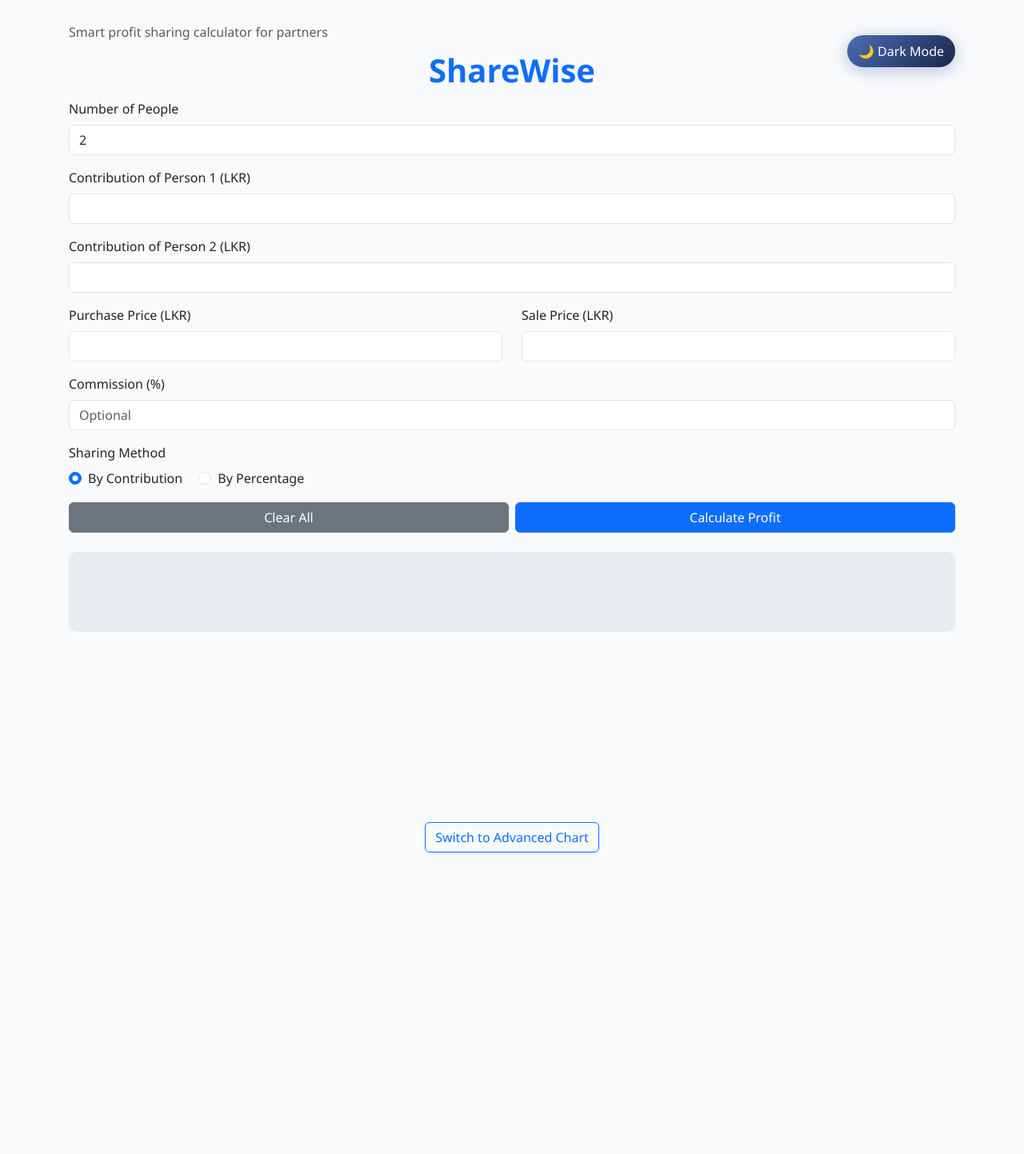
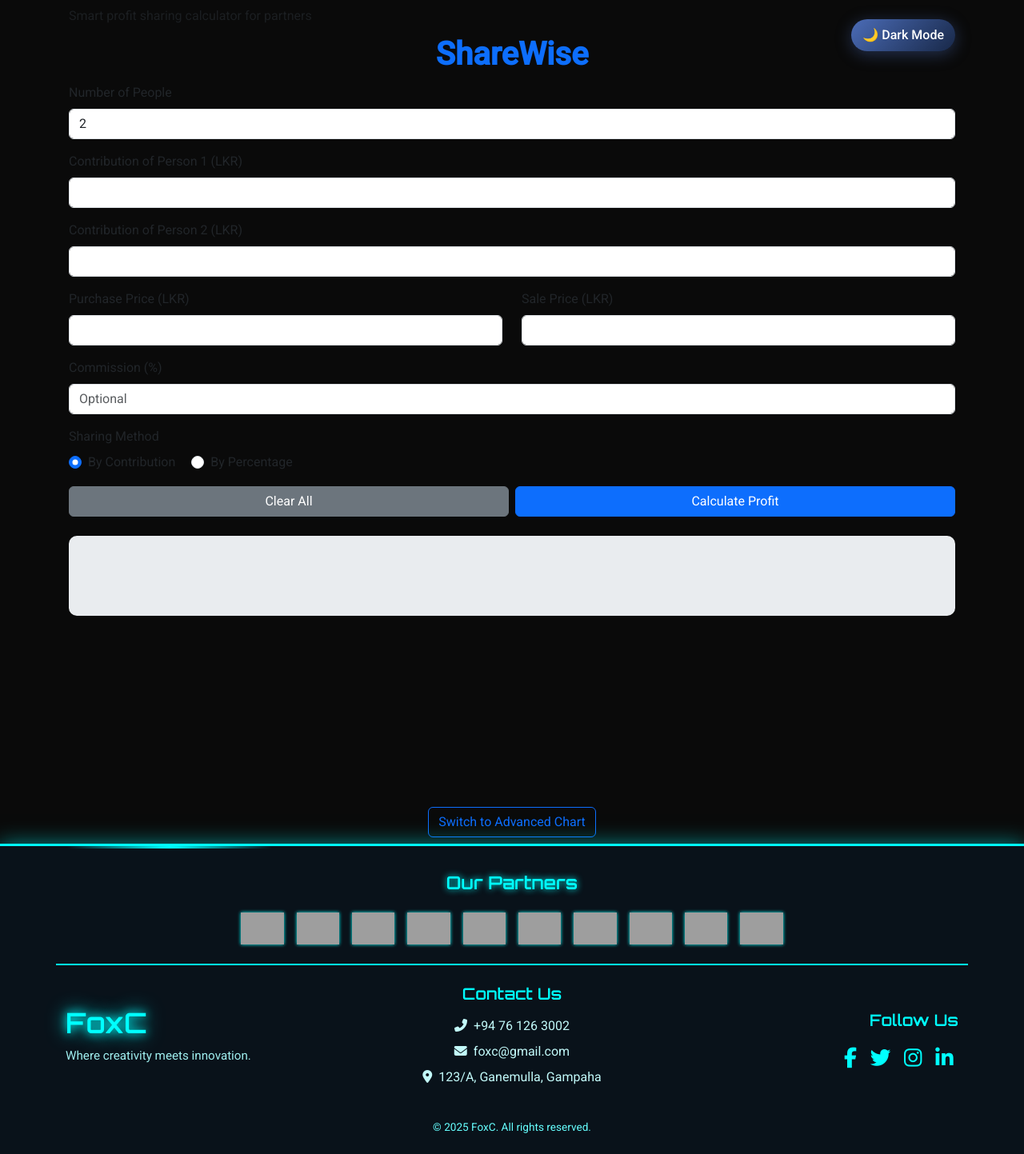
Before and after one commit to chathura-kulathunga/ShareWise, a PHP site: page / in a window 1280 px wide. Shown: the whole page at 80% size. Before the commit the page ends 1066 px from the top, so only its background shows below. Run offline with PHP 8.4, Linux system fonts and the light colour scheme; a map, chart or similar area stays blank; grey boxes are pictures that could not be loaded.

Commit message:
dev-6-footer added

```diff
--- /dev/null
+++ b/assets/css/footer.css
@@ -0,0 +1,124 @@
+/* Body background */
+body {
+  background-color: #0a0a0a;
+  font-family: 'Roboto', sans-serif;
+  margin: 0;
+  padding: 0;
+}
+
+/* Footer style with glass effect and cyan accents */
+.contact-footer {
+  background: rgba(10, 20, 30, 0.85);
+  backdrop-filter: blur(8px);
+  border-top: 3px solid #00ffff;
+  box-shadow: 0 0 25px rgba(0, 255, 255, 0.5);
+  position: relative;
+  overflow: hidden;
+  color: #e0fafa;
+  width: 100%;
+}
+
+/* Partners section inside footer */
+.partners-section {
+  border-bottom: 2px solid #00ffff;
+  padding-top: 2rem;
+}
+
+/* Partners title: orbitron + glow */
+.partners-title {
+  font-family: 'Orbitron', sans-serif;
+  color: #00ffff;
+  text-shadow: 0 0 8px #00ffff;
+  font-size: 1.4rem;
+}
+
+/* Partner logos: clean, hover effect */
+.partner-logo {
+  max-height: 40px;
+  filter: brightness(1) drop-shadow(0 0 2px #00ffff);
+  transition: transform 0.4s ease, filter 0.4s ease;
+}
+
+.partner-logo:hover {
+  transform: scale(1.1);
+  filter: brightness(1.4) drop-shadow(0 0 6px #00ffff);
+}
+
+/* Brand */
+.contact-footer .brand {
+  font-family: 'Orbitron', sans-serif;
+  font-size: 2.2rem;
+  color: #00ffff;
+  text-shadow: 0 0 10px #00ffff, 0 0 25px #00ffff;
+  transition: text-shadow 1s ease-in-out;
+}
+
+/* Tagline */
+.contact-footer .tagline {
+  font-size: 0.95rem;
+  color: #a0f0f0;
+}
+
+/* Headings */
+.contact-footer h5 {
+  font-family: 'Orbitron', sans-serif;
+  font-weight: 600;
+  color: #00ffff;
+  margin-bottom: 1rem;
+}
+
+/* Contact list */
+.contact-list li {
+  margin: 0.5rem 0;
+  color: #c2fafa;
+  font-size: 1rem;
+}
+
+/* Social icons */
+.social-icons a {
+  color: #00ffff;
+  font-size: 1.6rem;
+  margin: 0 0.4rem;
+  display: inline-block;
+  transition: all 0.4s ease;
+}
+
+.social-icons a:hover {
+  color: #ffffff;
+  transform: scale(1.3) rotate(5deg);
+  text-shadow: 0 0 15px #00ffff;
+}
+
+/* Copyright */
+.copyright {
+  color: #66ffff;
+  font-size: 0.85rem;
+  margin-top: 1.5rem;
+}
+
+/* Knight Rider effect */
+.contact-footer::before {
+  content: "";
+  position: absolute;
+  top: 0;
+  left: 0;
+  width: 20%;
+  height: 3px;
+  background: linear-gradient(90deg, transparent, #00ffff, transparent);
+  animation: knightRider 3s infinite alternate ease-in-out;
+}
+
+@keyframes knightRider {
+  0% { left: 0; }
+  100% { left: 80%; }
+}
+
+/* Responsive */
+@media (max-width: 576px) {
+  .contact-footer .brand {
+    font-size: 1.8rem;
+  }
+  .partner-logo {
+    max-height: 30px;
+  }
+}
--- /dev/null
+++ b/assets/js/footer.js
@@ -0,0 +1,14 @@
+// Animate brand text with gentle pulsing glow
+document.addEventListener('DOMContentLoaded', () => {
+  const brand = document.querySelector('.brand');
+
+  // Start with strong glow
+  brand.style.textShadow = '0 0 12px #00ffff, 0 0 25px #00ffff';
+
+  // Pulse every 1.2s
+  setInterval(() => {
+    brand.style.textShadow = brand.style.textShadow === '0 0 12px #00ffff, 0 0 25px #00ffff'
+      ? '0 0 8px #00ffff, 0 0 18px #00ffff'
+      : '0 0 12px #00ffff, 0 0 25px #00ffff';
+  }, 1200);
+});
--- /dev/null
+++ b/includes/footer.php
@@ -0,0 +1,66 @@
+<!DOCTYPE html>
+<html lang="en">
+<head>
+  <meta charset="UTF-8" />
+  <meta name="viewport" content="width=device-width, initial-scale=1.0">
+  <title>FoxC | Contact</title>
+  <link href="https://fonts.googleapis.com/css2?family=Orbitron:wght@600&family=Roboto:wght@400;500&display=swap" rel="stylesheet">
+  <link rel="stylesheet" href="https://cdn.jsdelivr.net/npm/bootstrap@5.3.3/dist/css/bootstrap.min.css">
+  <link rel="stylesheet" href="https://cdnjs.cloudflare.com/ajax/libs/font-awesome/6.5.0/css/all.min.css">
+  <link rel="stylesheet" href="../assets/css/footer.css">
+</head>
+<body>
+
+  <footer class="contact-footer text-light">
+    <!-- Our Partners inside footer, top part -->
+    <div class="partners-section container pb-4">
+      <h4 class="partners-title mb-4 text-center">Our Partners</h4>
+      <div class="d-flex flex-wrap justify-content-center align-items-center gap-3">
+        <img src="https://upload.wikimedia.org/wikipedia/commons/0/01/Singer_logo.svg" alt="Singer" class="partner-logo">
+        <img src="https://upload.wikimedia.org/wikipedia/en/d/d0/Abans_logo.png" alt="Abans" class="partner-logo">
+        <img src="https://upload.wikimedia.org/wikipedia/en/3/36/Softlogic_logo.png" alt="Softlogic" class="partner-logo">
+        <img src="https://upload.wikimedia.org/wikipedia/en/8/87/Damro_logo.png" alt="Damro" class="partner-logo">
+        <img src="https://upload.wikimedia.org/wikipedia/en/7/74/Cargills_logo.png" alt="Cargills" class="partner-logo">
+        <img src="https://upload.wikimedia.org/wikipedia/en/0/06/Arpico_logo.png" alt="Arpico" class="partner-logo">
+        <img src="https://www.javainstitute.edu.lk/wp-content/uploads/2018/06/Logo-JIAT-2018.png" alt="Java Institute" class="partner-logo">
+        <img src="https://seeklogo.com/images/M/minsara-bookshop-logo-697b5c4f5b51d9db1c6ce1d84d99e946.png" alt="Minsara" class="partner-logo">
+        <img src="https://upload.wikimedia.org/wikipedia/commons/9/9d/Toyota_logo.png" alt="Toyota Lanka" class="partner-logo">
+        <img src="https://upload.wikimedia.org/wikipedia/commons/9/9e/BYD_logo.svg" alt="BYD" class="partner-logo">
+      </div>
+    </div>
+
+    <!-- Footer contact part -->
+    <div class="container py-4">
+      <div class="row gy-4 align-items-center">
+        <div class="col-md-4 text-center text-md-start">
+          <h3 class="brand mb-2">FoxC</h3>
+          <p class="small tagline">Where creativity meets innovation.</p>
+        </div>
+        <div class="col-md-4 text-center">
+          <h5>Contact Us</h5>
+          <ul class="list-unstyled contact-list">
+            <li><i class="fas fa-phone-alt me-2"></i>+94 76 126 3002</li>
+            <li><i class="fas fa-envelope me-2"></i>foxc@gmail.com</li>
+            <li><i class="fas fa-map-marker-alt me-2"></i>123/A, Ganemulla, Gampaha</li>
+          </ul>
+        </div>
+        <div class="col-md-4 text-center text-md-end">
+          <h5>Follow Us</h5>
+          <div class="social-icons">
+            <a href="#"><i class="fab fa-facebook-f"></i></a>
+            <a href="#"><i class="fab fa-twitter"></i></a>
+            <a href="#"><i class="fab fa-instagram"></i></a>
+            <a href="#"><i class="fab fa-linkedin-in"></i></a>
+          </div>
+        </div>
+      </div>
+      <div class="text-center small mt-4 copyright">
+        © 2025 FoxC. All rights reserved.
+      </div>
+    </div>
+  </footer>
+
+  <script src="https://cdn.jsdelivr.net/npm/bootstrap@5.3.3/dist/js/bootstrap.bundle.min.js"></script>
+  <script src="assets/js/footer.js"></script>
+</body>
+</html>
--- a/index.php
+++ b/index.php
@@ -8,6 +8,7 @@
   <link href="https://cdn.jsdelivr.net/npm/bootstrap@5.3.3/dist/css/bootstrap.min.css" rel="stylesheet" />
   <link rel="stylesheet" href="https://cdnjs.cloudflare.com/ajax/libs/animate.css/4.1.1/animate.min.css" />
   <link rel="stylesheet" href="assets/css/style.css" />
+  <link rel="stylesheet" href="assets/css/footer.css">
 </head>
 
 <body>
@@ -91,6 +92,7 @@
 
   <script src="https://cdn.jsdelivr.net/npm/chart.js"></script>
   <script src="assets/js/script.js"></script>
+  <?php include 'includes/footer.php'; ?>
 </body>
 
 </html>
```
